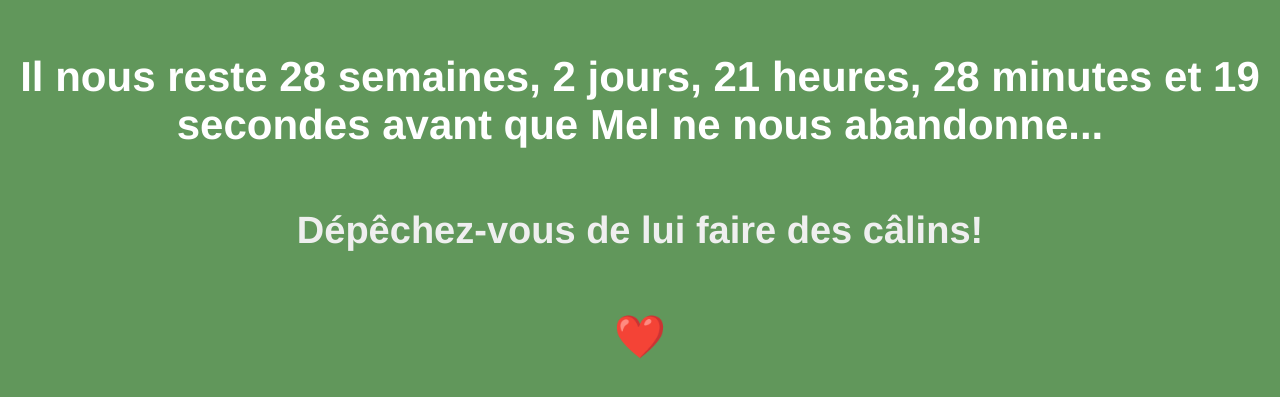
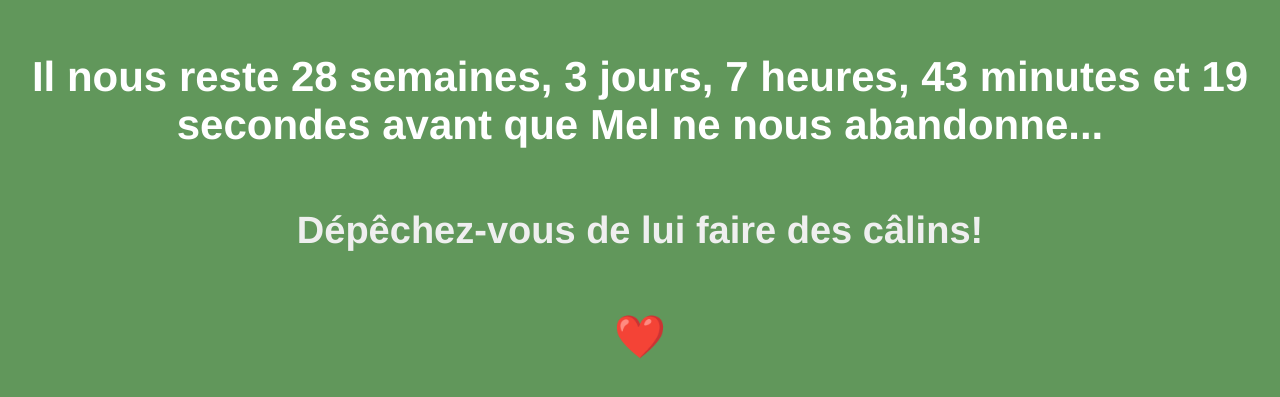
Before and after one commit to benoitzohar/combien-de-temps-avant-que-mel-ne-nous-abandonne, a React (Create React App) app: page / in a window 1280 px wide. Shown: the part 213-610 px from the top of the page. Built offline with nearby package versions, Linux system fonts and the light colour scheme.

Commit message:
change date

```diff
--- a/src/App.js
+++ b/src/App.js
@@ -3,7 +3,7 @@ import moment from "moment";
 
 const COLORS = ["#3AA3F7", "#f58442", "#479A5F", "#A61006"];
 
-const LEAVE_DATE = moment("2020-09-07 12:00:00");
+const LEAVE_DATE = moment("2020-09-07 22:15:00");
 
 function getTimeLeft() {
   const now = moment();
```
